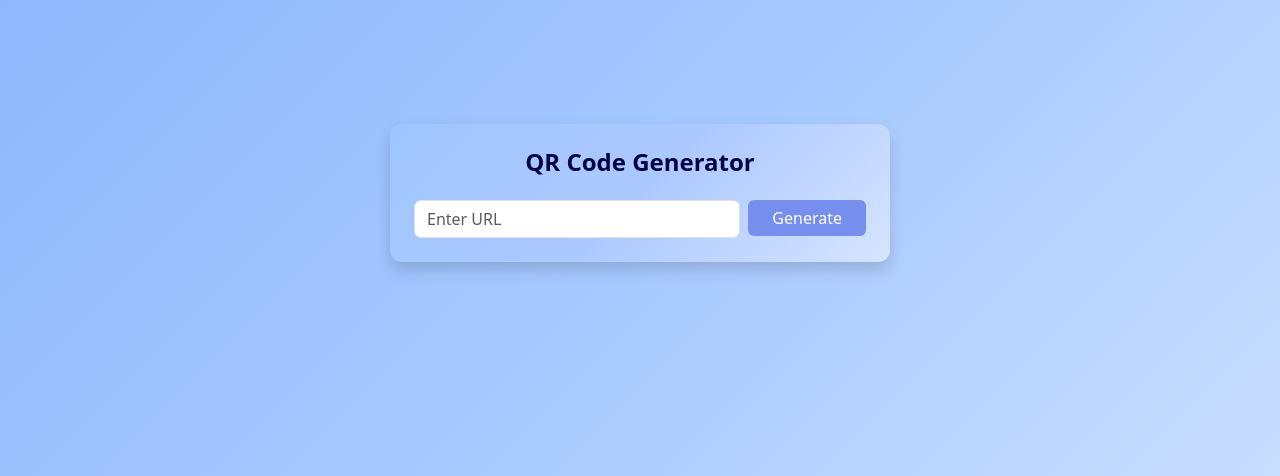
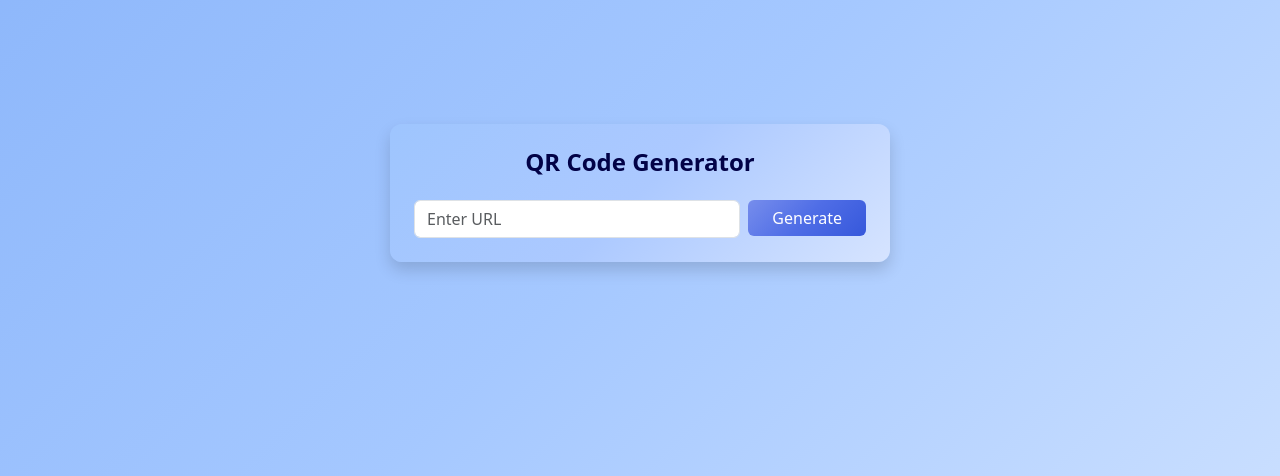
Before and after one commit to mehak-quzah/QR-Code-Generator-WebApp, a Flask app: page / in a window 1280 px wide. Shown: the part 207-683 px from the top of the page. Run offline with Flask 3, Linux system fonts and the light colour scheme.

Commit message:
Update CSS styling and gradients

```diff
--- a/static/style.css
+++ b/static/style.css
@@ -1,5 +1,5 @@
 body{
-     background: linear-gradient(135deg, #89b4fa, #a5c8ff, #cfe2ff);
+    background: linear-gradient(135deg, #89b4fa, #a5c8ff, #cfe2ff);
     margin: 0;
 }
 
@@ -19,12 +19,12 @@ h4, h5{
 
 /* Buttons */
 .butttn{
-    background: #768eee  !important;
+    background: linear-gradient(135deg, #768dec, #4f6de6, #3658db);
     border: none;
 }
 
 .butttn:hover{
-    background: #768dec;
+    background: linear-gradient(135deg, #5a74e6, #3658db);
 }
 
 /* QR image */
```
Also changed, not shown: static/qr.png.
